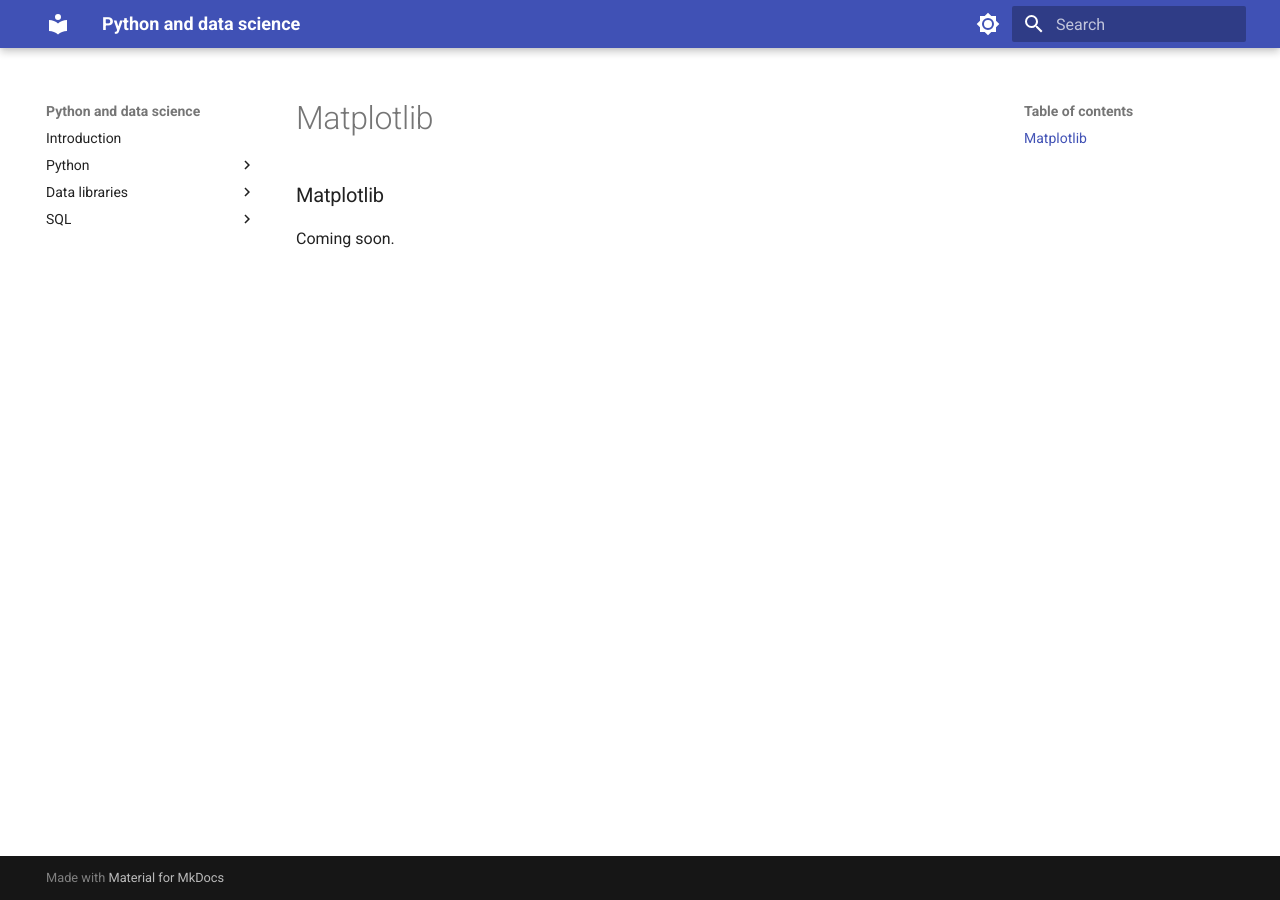
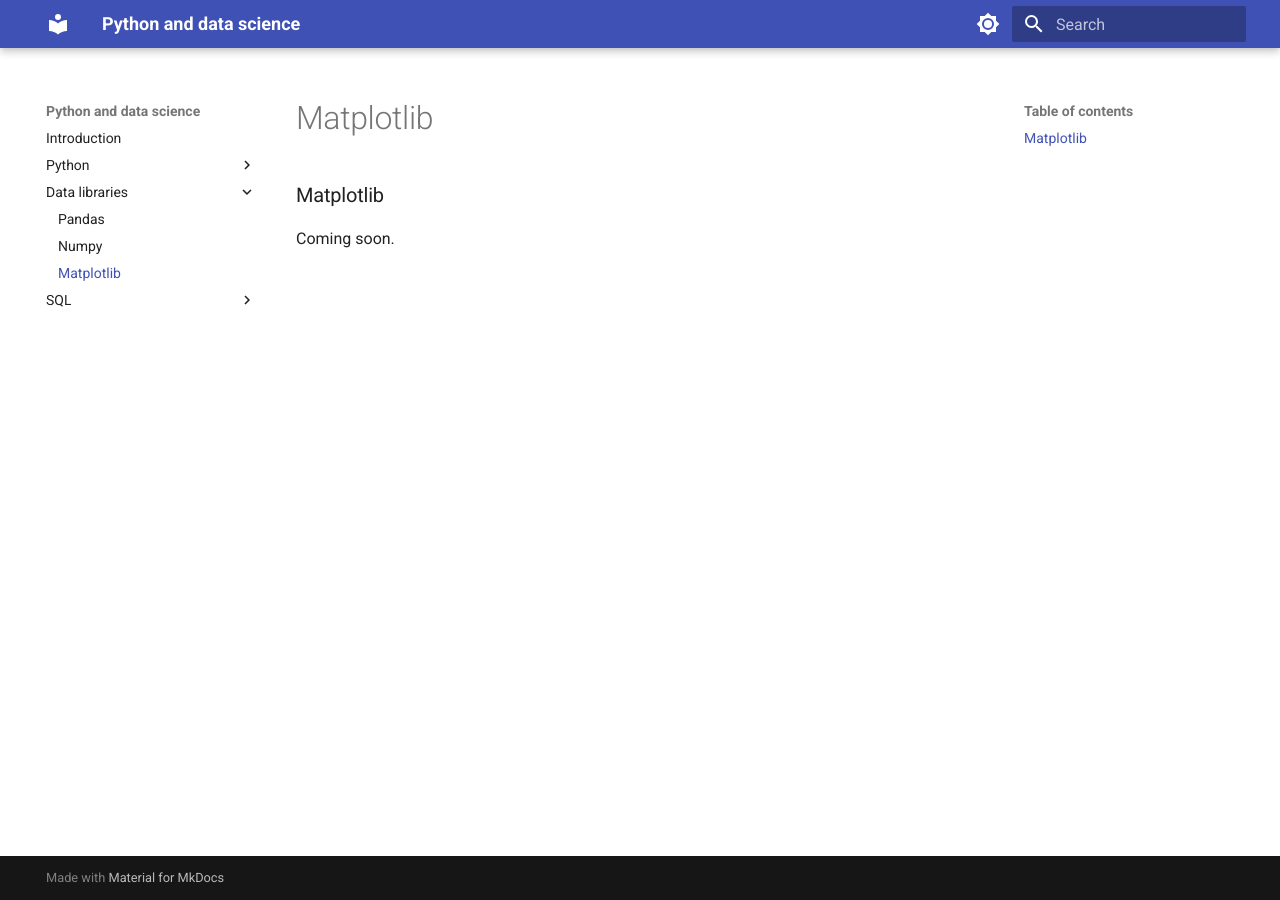
Before and after one commit to gerardpc/python-course, an MkDocs documentation site: the page built from docs/programming/python_libraries/matplotlib.md, in a window 1280 px wide. Built offline with MkDocs 1.6.1 and Material for MkDocs 9.7.7, drawn with Linux system fonts in a browser that asks for light colours; part of the change alters nothing that is shown.

Commit message:
pandas update.

```diff
--- a/mkdocs.yml
+++ b/mkdocs.yml
@@ -63,8 +63,8 @@ nav:
     - 'programming/python/python_packages.md'
   - 'Data libraries':
     - 'programming/python_libraries/pandas.md'
-    - 'programming/numpy.md'
-    - 'programming/matplotlib.md'
+    - 'programming/python_libraries/numpy.md'
+    - 'programming/python_libraries/matplotlib.md'
 #    - 'programming/pyspark.md'
   - 'SQL':
     - 'programming/sql.md'
```
